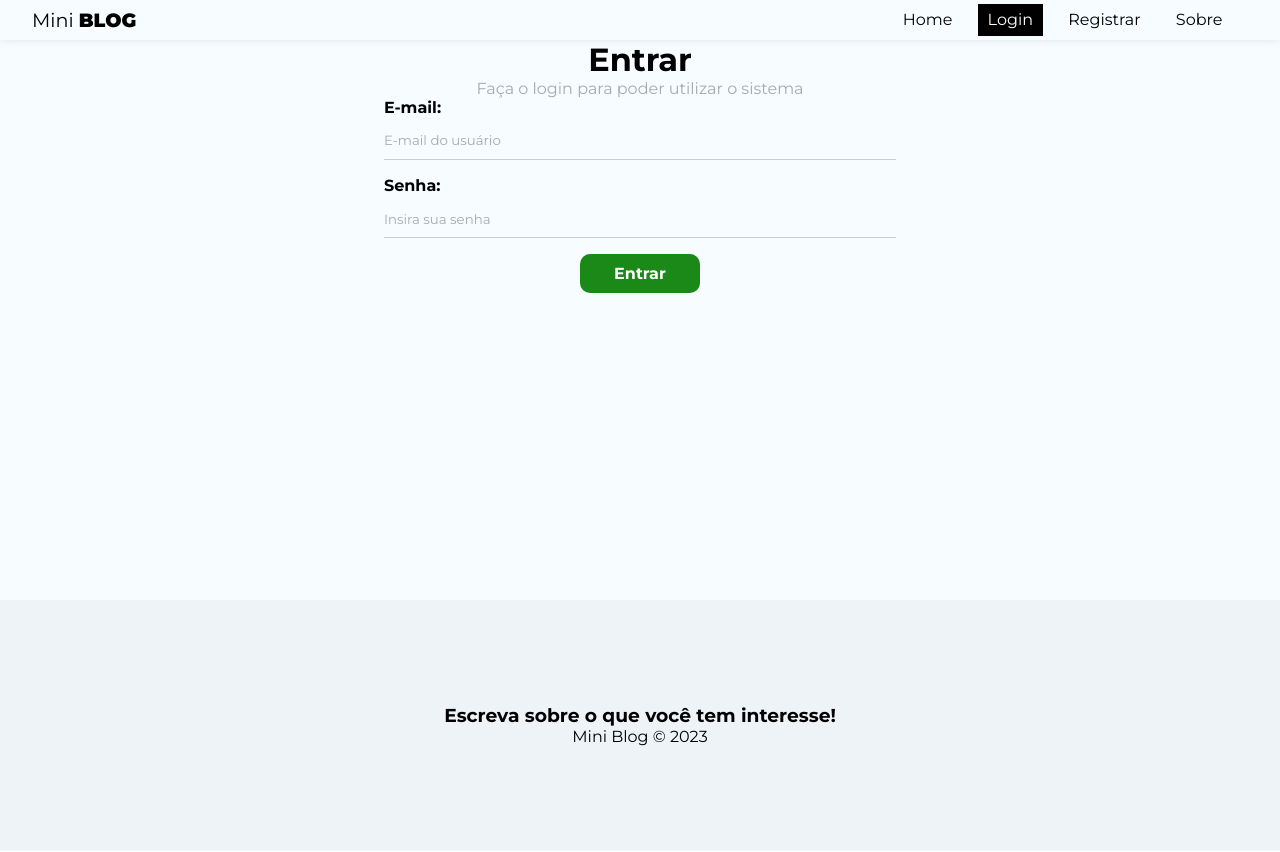
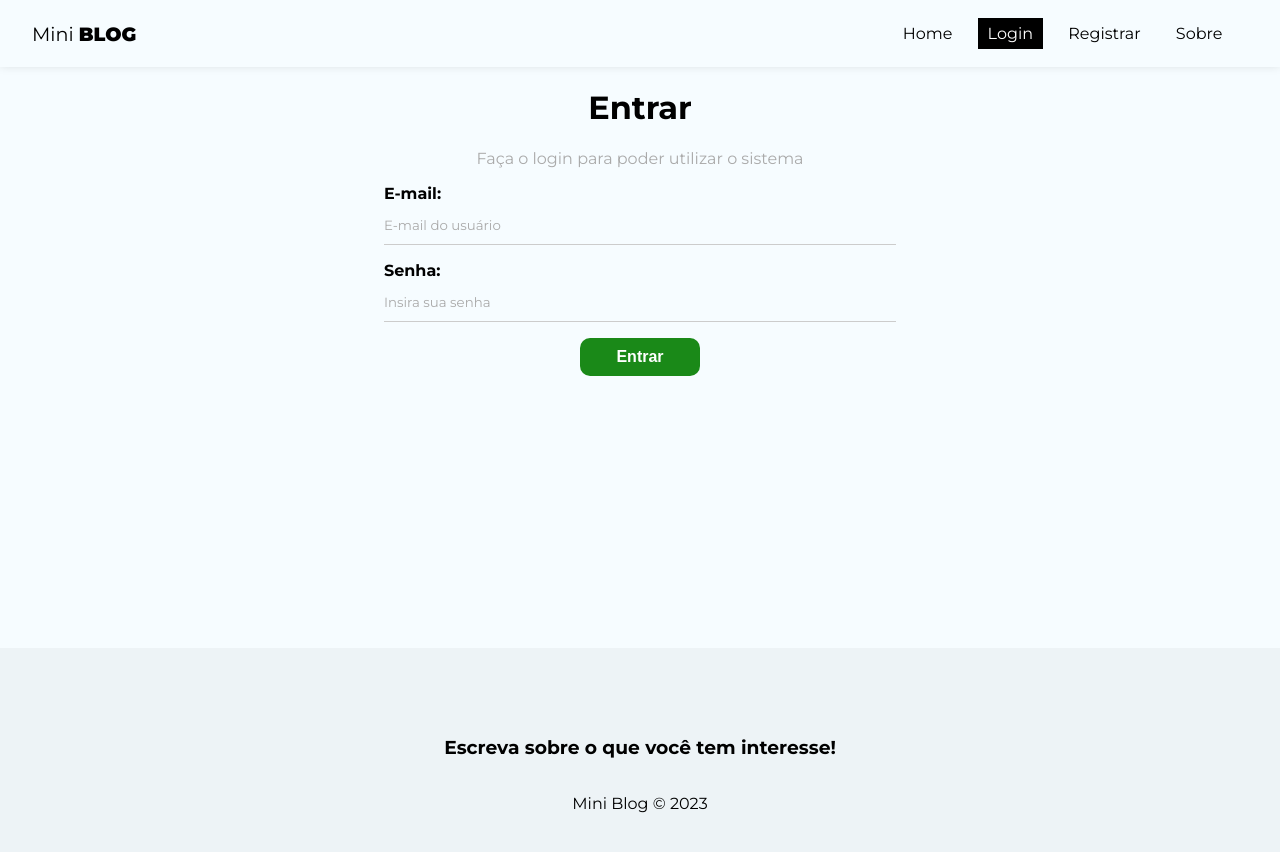
Before and after one commit to aleretamero/miniblog, a React (Create React App) app: page /login in a window 1280 px wide. Shown: the top 852 px of the page. Built offline with nearby package versions, Linux system fonts and the light colour scheme; no server answers.

Commit message:
Update index.css

```diff
--- a/src/styles/index.css
+++ b/src/styles/index.css
@@ -1,13 +1,18 @@
-* {
+body {
+  background-color: #f6fcff;
+  padding: 0;
   margin: 0;
-  padding: 0;
-  box-sizing: border-box;
-  outline: none;
-  font-family: 'Montserrat', sans-serif;
+  font-family: "Montserrat", sans-serif;
 }
 
-body {
-  background-color: #f6fcff;
+input::placeholder,
+textarea::placeholder {
+  font-family: "Montserrat", sans-serif;
+}
+
+input:focus,
+textarea:focus {
+  outline: none;
 }
 
 a,
@@ -16,9 +21,10 @@ nav button {
   background-color: transparent;
   border: none;
   color: #000;
+  transition: 0.4s;
   font-size: 1em;
   cursor: pointer;
-  transition: 0.4s;
+  font-family: "Montserrat", sans-seri;
 }
 
 a:hover,
@@ -26,6 +32,7 @@ nav button:hover {
   color: #bbb;
 }
 
+/* form styles */
 form {
   max-width: 40%;
   margin: 0 auto;
@@ -35,19 +42,20 @@ label {
   display: flex;
   flex-direction: column;
   margin-bottom: 1em;
-  gap: 0.3em;
 }
 
 label span {
+  margin-bottom: 0.3em;
   font-weight: bold;
   text-align: left;
 }
 
 input,
 textarea {
+  box-sizing: border-box;
   border: none;
   border-bottom: 1px solid #ccc;
-  padding: 0.8em 0;
+  padding: 0.8em 0em;
   background-color: transparent;
 }
 
@@ -87,7 +95,7 @@ textarea::placeholder {
   color: #fff;
 }
 
-.btn.btn-outline {
+.btn.btn-outline:hover {
   background-color: #000;
 }
 
@@ -95,7 +103,7 @@ textarea::placeholder {
   background-color: #dc3545;
 }
 
-button[disable]{
+button[disabled] {
   background-color: #aaa;
 }
 
```
